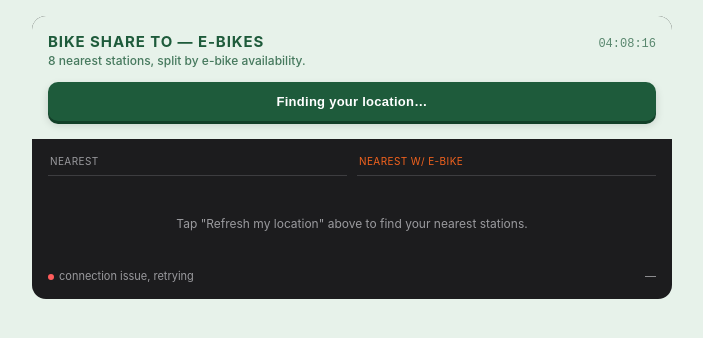
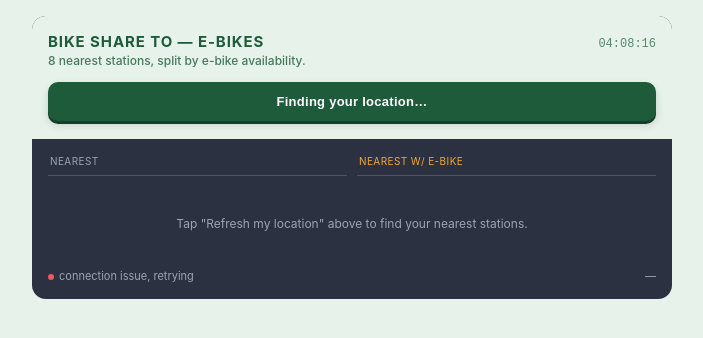
Before and after one commit to apratheep/ebikesnearme, a plain HTML site: page index.html in a window 1280 px wide. Shown: the whole page, without its empty margins (288-991 px from the left). Drawn offline with Linux system fonts and the light colour scheme; no server answers.

Commit message:
Update index.html

```diff
--- a/index.html
+++ b/index.html
@@ -18,19 +18,19 @@
 <h2 class="sr-only" style="position:absolute;width:1px;height:1px;overflow:hidden;clip:rect(0 0 0 0);">Live e-bike availability at the 8 nearest Bike Share Toronto stations, split into all-nearest and nearest-with-ebikes, auto-refreshing every 25 seconds</h2>
 <style>
   #board-root {
-    --board-bg: #1c1c1e;
-    --board-panel: #2a2a2c;
-    --board-line: #3d3d40;
-    --board-amber: #f4631e;
-    --board-amber-dim: #4a2712;
+    --board-bg: #2b3140;
+    --board-panel: #394152;
+    --board-line: #4b5567;
+    --board-amber: #f7a72e;
+    --board-amber-dim: #5c4118;
     --board-accent: #4da3ff;
     --board-accent-dim: #1c3a5c;
     --board-green: #3ddc84;
     --board-green-header: #e7f2ea;
     --board-green-dark: #1e5b3b;
-    --board-red: #ff5c5c;
-    --board-text: #f2f2f2;
-    --board-text-dim: #9a9a9e;
+    --board-red: #ea5a5f;
+    --board-text: #eef1f5;
+    --board-text-dim: #9aa4b5;
     font-family: -apple-system, BlinkMacSystemFont, 'Segoe UI', sans-serif;
     background: var(--board-bg);
     color: var(--board-text);
```
